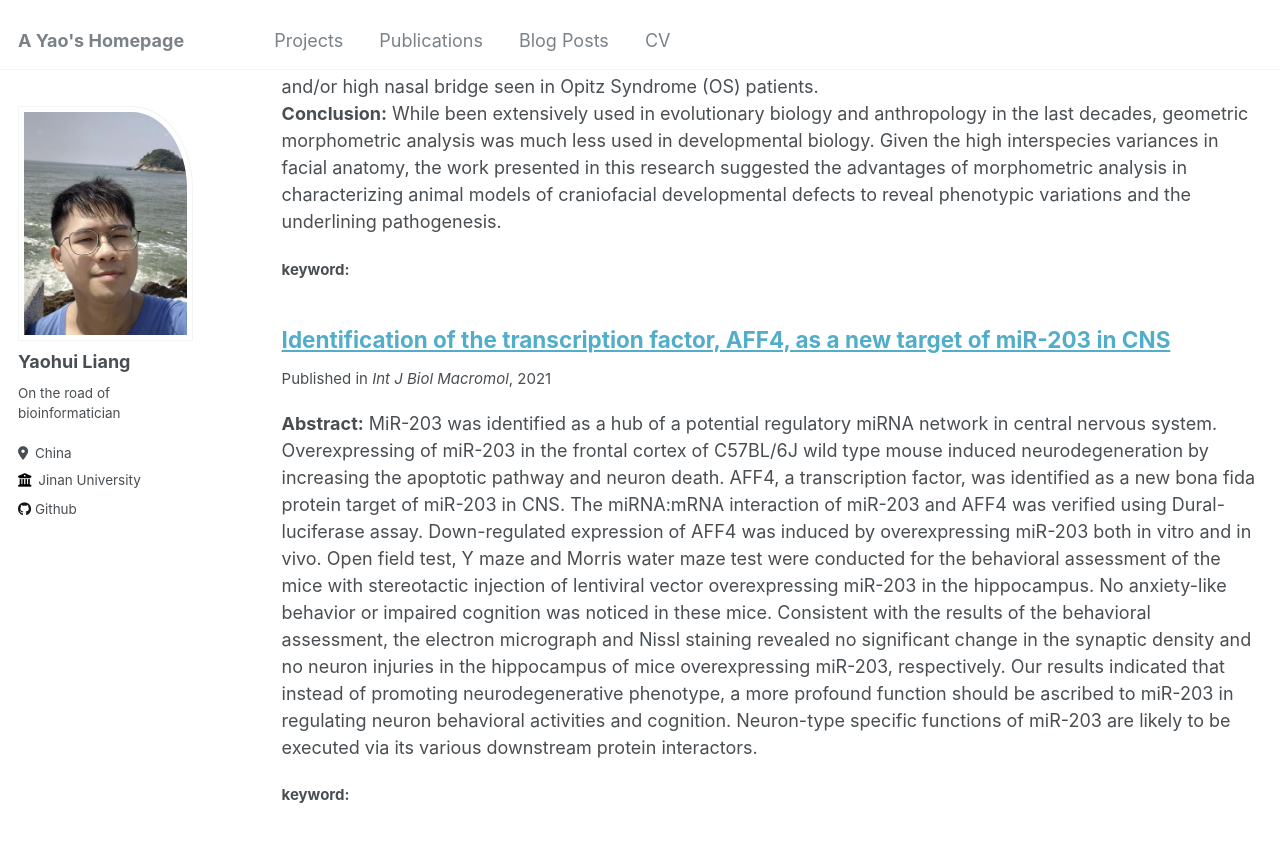
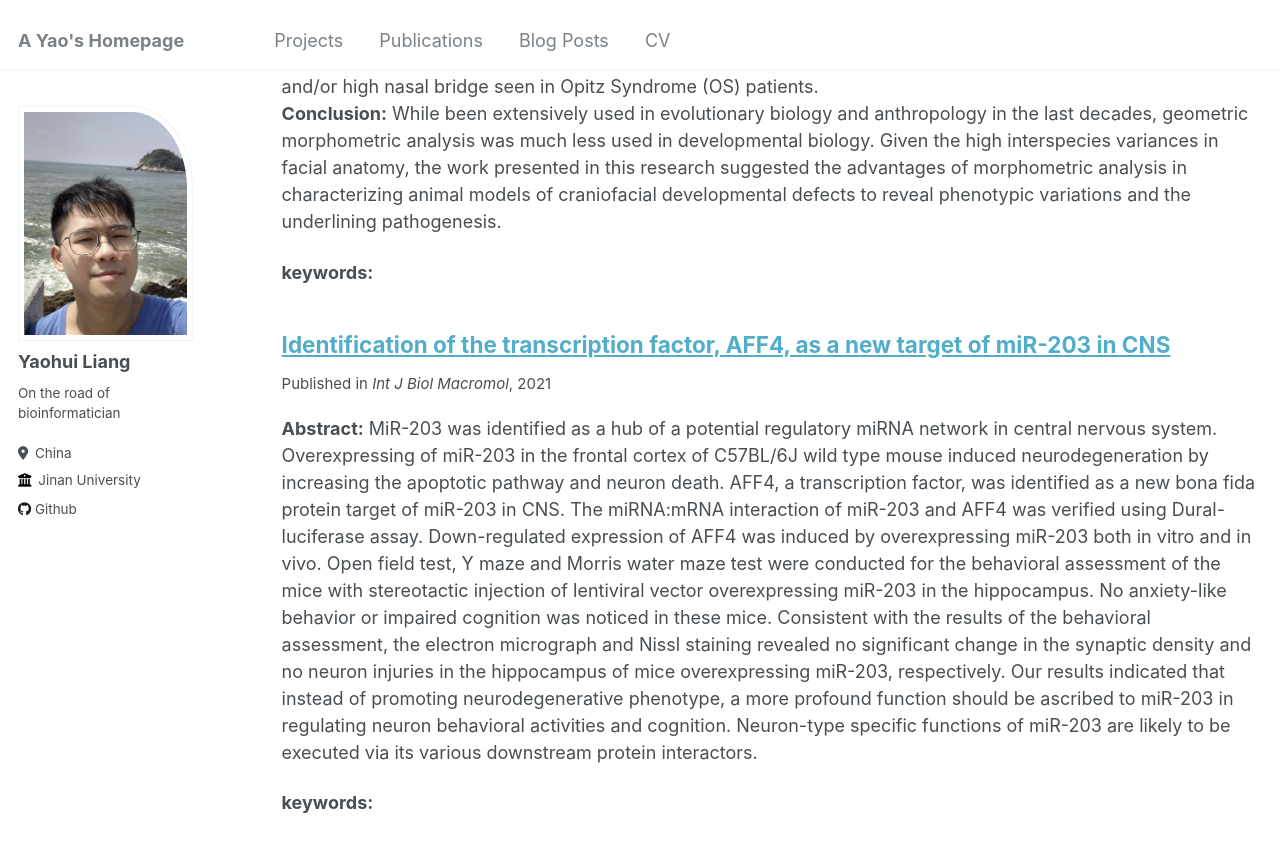
Before and after one commit to Stupid1Fish/Academic-Pages, a Jekyll site: the page built from _pages/publications.md, in a window 1280 px wide and 900 px high, scrolled down 352 px. Shown: the top 852 px of the window. Built offline with Jekyll 4.4.1, drawn with Linux system fonts in a browser that asks for light colours.

Commit message:
Update archive-single.html

```diff
--- a/_includes/archive-single.html
+++ b/_includes/archive-single.html
@@ -54,7 +54,7 @@
     {% endif %}
 
     {% if post.collection == 'publications' %}
-      <p style="font-size: smaller"><b>keyword:</b> {{ post.keywords }}</p>
+      <p><b>keywords:</b> {{ post.keywords }}</p>
     {% endif %}
   </article>
 </div>
```
